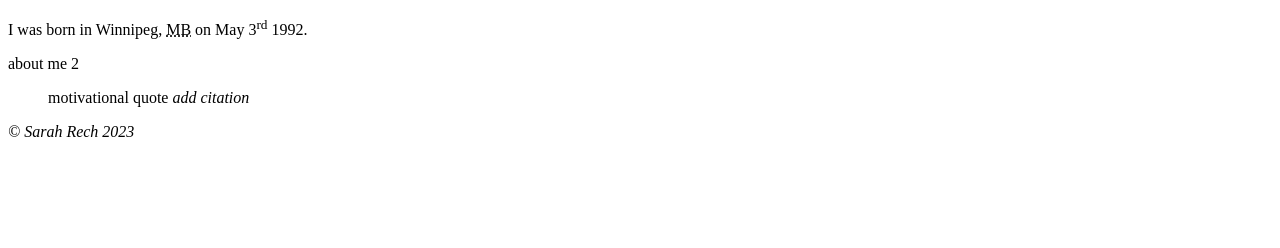
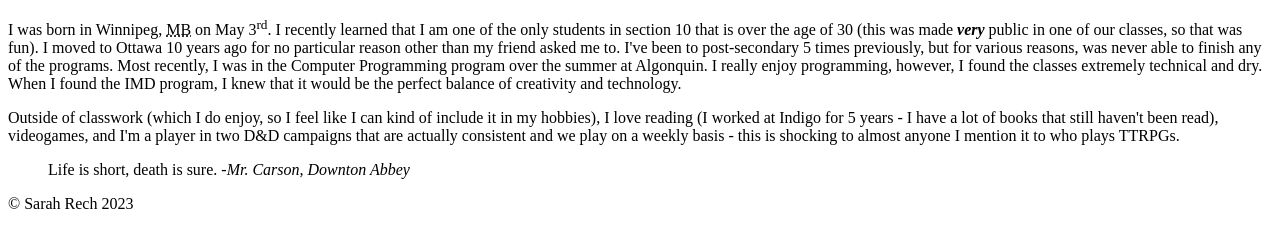
Before and after one commit to rech0007/rech0007.github.io, a plain HTML site: page html-assignment/index.html in a window 1280 px wide. Shown: the part 110-358 px from the top of the page. Drawn offline with Linux system fonts and the light colour scheme.

Commit message:
adds context to semantics assignment

```diff
--- a/html-assignment/index.html
+++ b/html-assignment/index.html
@@ -8,9 +8,9 @@
 <body>
    <header><h1>Sarah Rech</h1></header>
    <article><header><h2>About Me</h2></header></article>
-   <p>I was born in Winnipeg, <abbr title="Manitoba">MB</abbr> on May 3<sup>rd</sup> 1992.</p>
-   <p>about me 2</p>
-   <blockquote>motivational quote <cite>add citation</cite></blockquote>
-   <footer><em>© Sarah Rech 2023</em></footer>
+   <p>I was born in Winnipeg, <abbr title="Manitoba">MB</abbr> on May 3<sup>rd</sup>. I recently learned that I am one of the only students in section 10 that is over the age of 30 (this was made <strong><em>very</em></strong> public in one of our classes, so that was fun). I moved to Ottawa 10 years ago for no particular reason other than my friend asked me to. I've been to post-secondary 5 times previously, but for various reasons, was never able to finish any of the programs. Most recently, I was in the Computer Programming program over the summer at Algonquin. I really enjoy programming, however, I found the classes extremely technical and dry. When I found the IMD program, I knew that it would be the perfect balance of creativity and technology.</p>
+   <p>Outside of classwork (which I do enjoy, so I feel like I can kind of include it in my hobbies), I love reading (I worked at Indigo for 5 years - I have a lot of books that still haven't been read), videogames, and I'm a player in two D&D campaigns that are actually consistent and we play on a weekly basis - this is shocking to almost anyone I mention it to who plays TTRPGs.</p>
+   <blockquote>Life is short, death is sure. -<cite>Mr. Carson, Downton Abbey</cite></blockquote>
+   <footer>© Sarah Rech 2023</footer>
 </body>
 </html>
```
